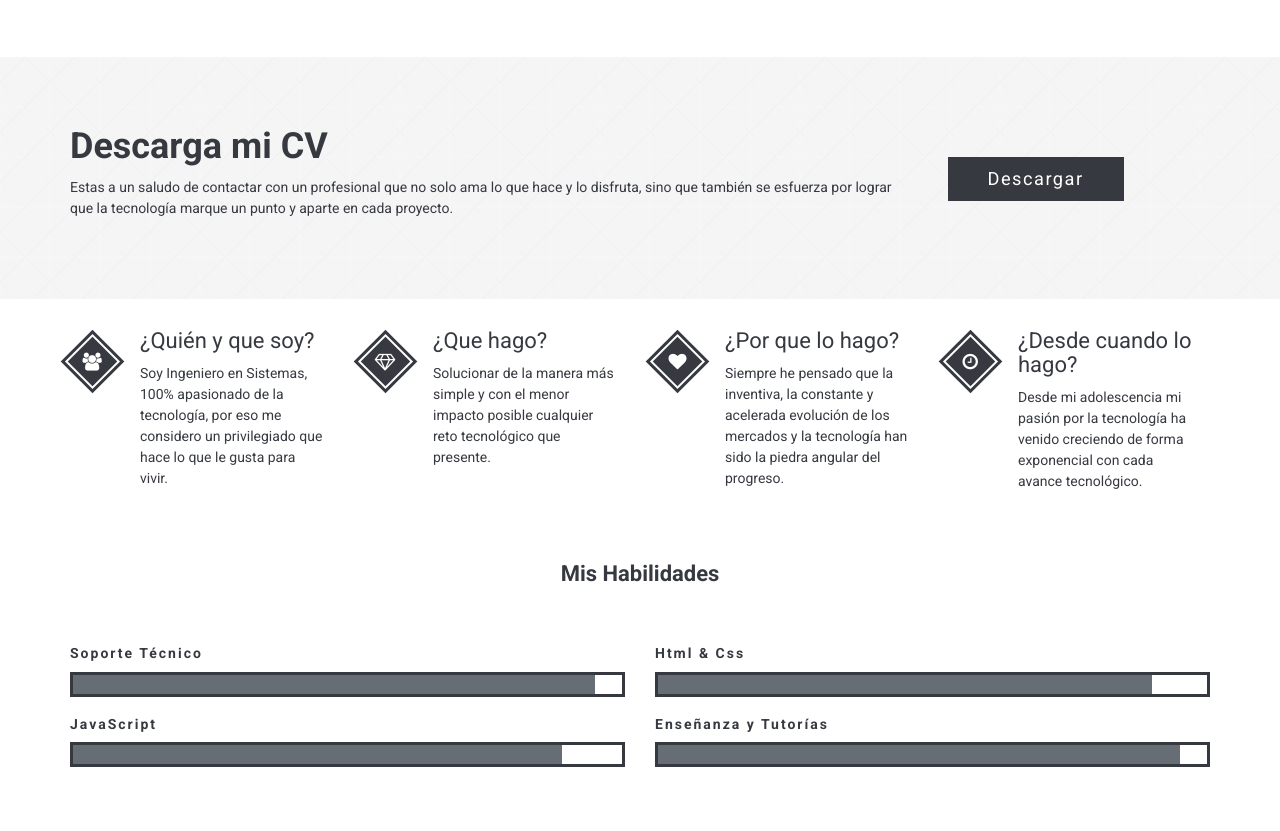
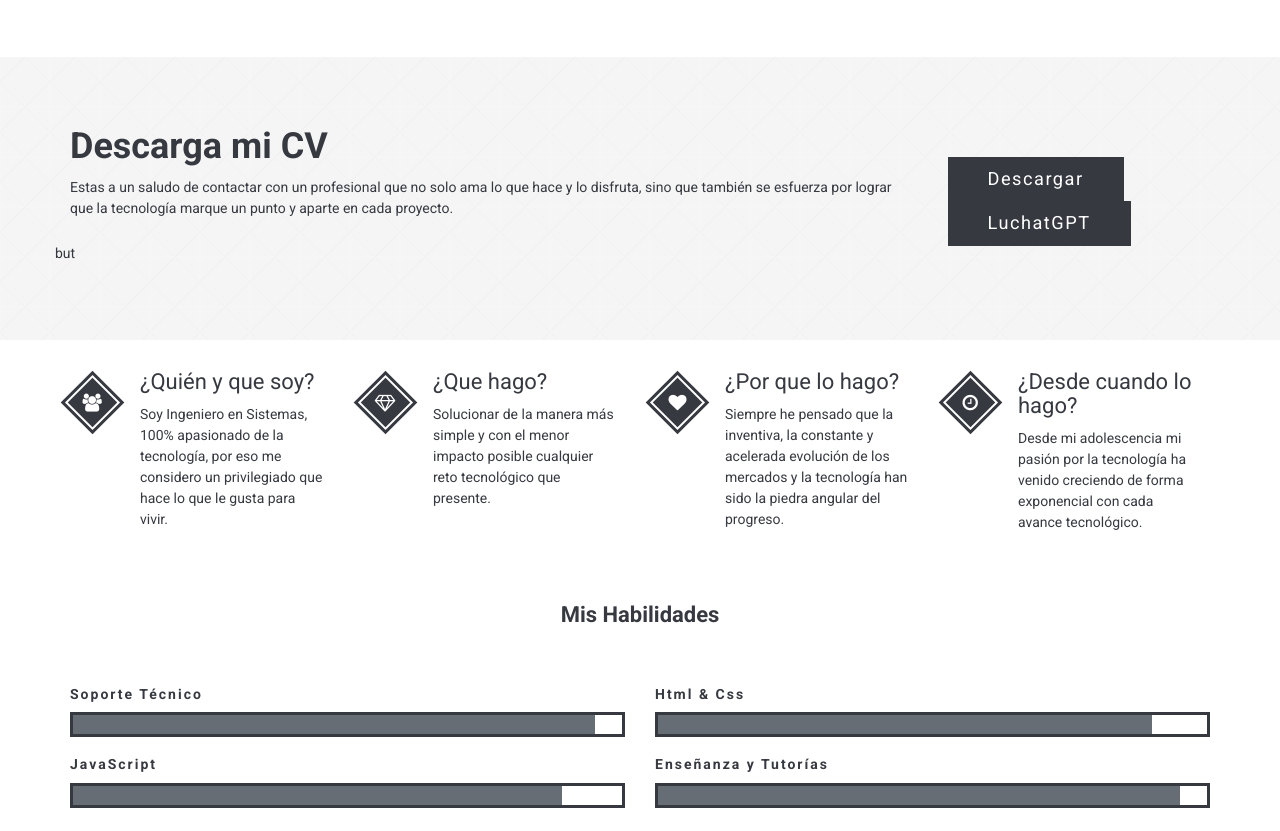
Before and after one commit to Guntronick/Guntronick.github.io, a plain HTML site: page index.html in a window 1280 px wide. Shown: the part 950-1781 px from the top of the page. Drawn offline with Linux system fonts and the light colour scheme.

Commit message:
Crear boton luchat

```diff
--- a/index.html
+++ b/index.html
@@ -158,8 +158,10 @@
               <div class="col-md-3">
                   <div class="cta-btn wow bounceInRight" data-wow-delay="0.4s">
               <a class="btn btn-default btn-lg" href="../cv/CV%20Luis%20Africano%202022.pdf" target="#" role="button" download="CV Luis Africano 2022.pdf">Descargar</a>
+              <a class="btn btn-default btn-lg" href="./LuchatGPT/luchat.html" target="#" role="button">LuchatGPT</a>
                   </div>
               </div>
+              but
 
           </div> <!-- /.row -->
       </div> <!-- /.container -->
```
